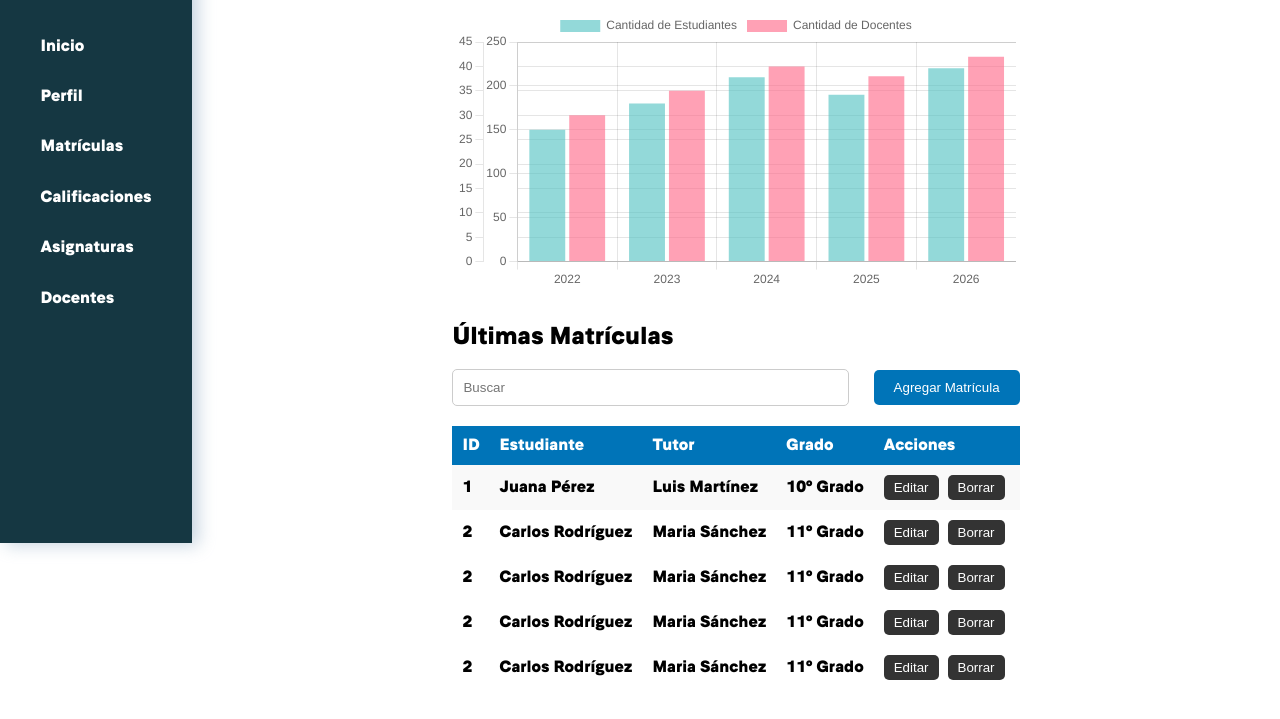
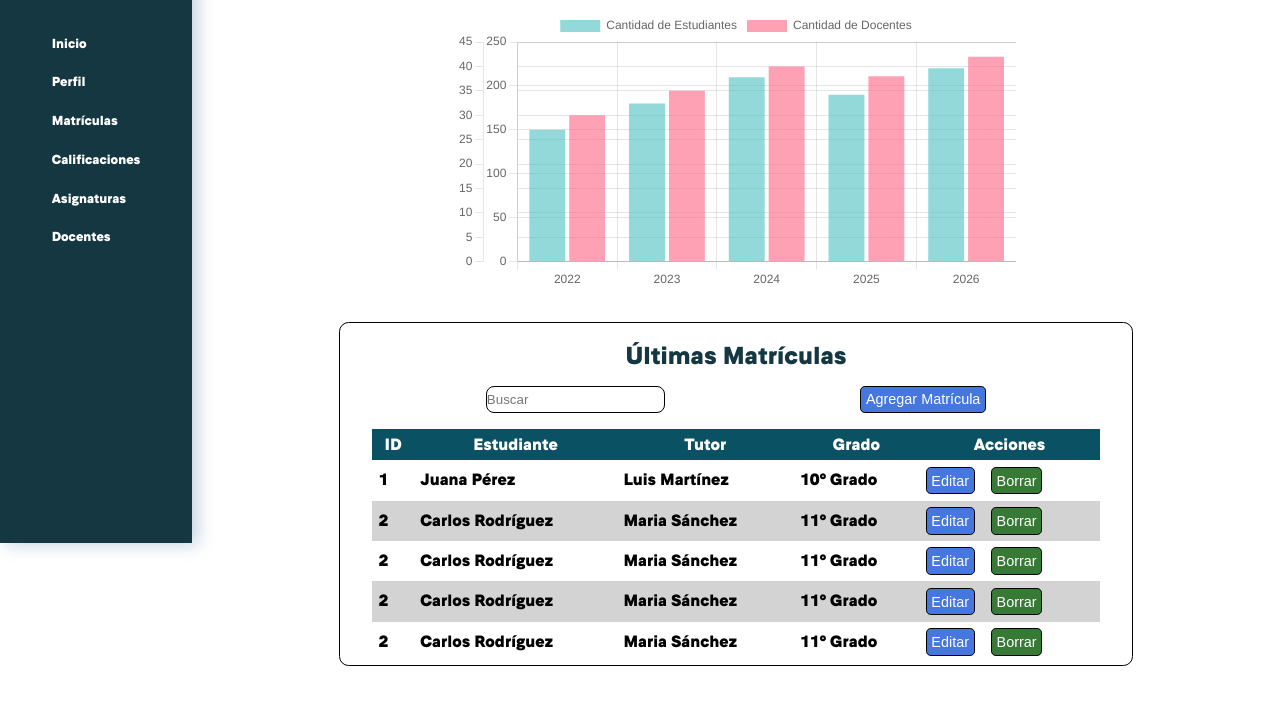
Before and after one commit to Victor-0rtiz/sishum, a website: page sistema.html in a window 1280 px wide. Shown: the part 257-976 px from the top of the page. Drawn offline with nearby package versions, Linux system fonts and the light colour scheme.

Commit message:
Modificaciones a la tabla de matriculas

```diff
--- a/sass/sistema/inicio/_inicio.scss
+++ b/sass/sistema/inicio/_inicio.scss
@@ -1,6 +1,5 @@
 .wrapper {
   display: flex;
-
 
   .lateral {
     position: fixed;
@@ -18,7 +17,7 @@
 
     &__title {
       text-align: center;
-      font-size: 1.2rem;
+      font-size: 1.1rem;
       @include laptop {
         font-size: 1.4rem;
       }
@@ -27,7 +26,8 @@
     &__nav {
       display: flex;
       flex-direction: column;
-      gap: 1rem;
+      gap: 0.5rem;
+      font-size: 0.8rem;
 
       & a {
         text-decoration: none;
@@ -70,7 +70,6 @@
     flex-direction: column;
     margin-left: 12rem;
     & .content {
-
       display: flex;
       justify-content: center;
       align-items: center;
@@ -120,8 +119,8 @@
       &:hover:after {
         width: 100%;
       }
-      &:hover{
-        i{
+      &:hover {
+        i {
           color: rgb(230, 65, 65);
         }
       }
@@ -129,109 +128,94 @@
   }
 }
 
-
-.estadist{
+.estadist {
   display: flex;
   gap: 3rem;
-  &__estudiantes{
+  &__estudiantes {
     padding: 1rem 4rem;
     background-color: rgb(30, 47, 77);
     color: $blanco;
-    border-radius: .5rem;
-
+    border-radius: 0.5rem;
   }
-  &__datos{
+  &__datos {
     margin-top: 1rem;
     display: flex;
     justify-content: center;
     align-items: center;
     font-size: 3rem;
     gap: 2rem;
-    span{
+    span {
       color: $naranja;
     }
-   i{
-    font-size: 2rem;
-   }
+    i {
+      font-size: 2rem;
+    }
   }
-  &__docentes{
-    padding:1rem  3rem;
+  &__docentes {
+    padding: 1rem 3rem;
     background-color: rgb(28, 6, 110);
     color: $blanco;
-    border-radius: .5rem;
+    border-radius: 0.5rem;
   }
-
 }
 
-.grafica{
- width: 35rem;
+.grafica {
+  width: 35rem;
 }
-// Estilos para el bloque de la tabla
 .tabmatricula {
-  &__titulo {
-    font-size: 24px;
-    margin-bottom: 20px;
+  width: 80%;
+  padding: .2rem 2rem;
+  border: 1px solid $negro;
+  border-radius: 0.6rem;
+  &__titulo{
+    color: $azuloscuro;
+    text-align: center;
+    margin: 1rem 0 0 0;
   }
+  &__busqueda{
+    display: flex;
+    justify-content: space-around;
+    padding: 1rem;
+    &--agregar{
+      @include btn-mod($azul, $blanco)
+    }
+    &--input{
+      border: 1px solid $negro;
+      border-radius: .5rem;
+    }
+  }
+  &__tabla{
+    border-collapse: collapse;
+    width: 100%;
+    &--encabezado{
 
-  &__busqueda {
-    display: flex;
-    align-items: center;
-    justify-content: space-between;
+      color: $blanco;
+      background-color: $azuloscuro2;
+      & th{
 
-    &__entrada {
-      width: 70%;
-      padding: 10px;
-      border: 1px solid #ccc;
-      border-radius: 5px;
+        padding: .4rem;
+      }
+    }
+    &--cuerpo{
+      & td{
+        padding: .4rem;
+      }
+      &--par{
+        background: rgb(212, 211, 211);
+      }
+
     }
 
-    &__agregar {
-      padding: 10px 20px;
-      background-color: #0074b8;
-      color: white;
-      border: none;
-      border-radius: 5px;
-      cursor: pointer;
-    }
   }
-
-  &__tabla {
-    width: 100%;
-    border-collapse: collapse;
-    background-color: white;
-    margin-top: 20px;
-
-    &__encabezado {
-      background-color: #0074b8;
-      color: white;
-
-      &__celda {
-        padding: 10px;
-        text-align: left;
-      }
+  &__td--acciones {
+    display: flex;
+    gap: 1rem;
+    .btn-azul {
+      @include btn-mod($azul, $blanco);
     }
 
-    &__fila {
-      &--impar {
-        background-color: #f9f9f9;
-      }
-
-      &--par {
-        background-color: #fff;
-      }
-
-      &__celda {
-        padding: 10px;
-
-        &__boton {
-          padding: 5px 10px;
-          background-color: #333;
-          color: white;
-          border: none;
-          border-radius: 5px;
-          margin-right: 5px;
-        }
-      }
+    .btn-verde {
+      @include btn-mod( $verde, $blanco);
     }
   }
 }
--- a/sass/utilidades/_mixins.scss
+++ b/sass/utilidades/_mixins.scss
@@ -9,3 +9,19 @@
     @content;
   }
 }
+
+@mixin btn-mod($background-color, $color) {
+  background-color: $background-color;
+  color: $color;
+  font-size: 0.9rem;
+  padding: 0.3rem;
+
+  border: 1px solid $negro;
+  border-radius: 0.3rem;
+  cursor: pointer;
+  transition: background-color 0.3s;
+
+  &:hover {
+    background-color: darken($background-color, 10%);
+  }
+}
--- a/sass/utilidades/_variables.scss
+++ b/sass/utilidades/_variables.scss
@@ -4,6 +4,11 @@ $negro: black;
 $azuloscuro: #153742;
 $azuloscuro2: rgb(11, 81, 100);
 $rojo: red;
-$verde: green;
+$rojohover: rgb(110, 10, 10);
+$verde: rgb(54, 122, 54);
+$verdehover: rgb(4, 65, 4);
 $cyan: #0da08f;
 $cyan2:rgb(13, 95, 86);
+
+$azul: rgb(70, 119, 223);
+$azulhover: rgb(11, 11, 128);
--- a/sistema.html
+++ b/sistema.html
@@ -75,74 +75,109 @@
           <div class="tabmatricula">
             <h2 class="tabmatricula__titulo">Últimas Matrículas</h2>
             <div class="tabmatricula__busqueda">
-              <input type="text" class="tabmatricula__busqueda__entrada" placeholder="Buscar" />
-              <button class="tabmatricula__busqueda__agregar">Agregar Matrícula</button>
+              <input
+                type="text"
+                class="tabmatricula__busqueda--input"
+                placeholder="Buscar"
+              />
+              <button class="tabmatricula__busqueda--agregar">
+                Agregar Matrícula
+              </button>
             </div>
             <table class="tabmatricula__tabla">
-              <thead class="tabmatricula__tabla__encabezado">
+              <thead class="tabmatricula__tabla--encabezado">
                 <tr>
-                  <th class="tabmatricula__tabla__encabezado__celda">ID</th>
-                  <th class="tabmatricula__tabla__encabezado__celda">Estudiante</th>
-                  <th class="tabmatricula__tabla__encabezado__celda">Tutor</th>
-                  <th class="tabmatricula__tabla__encabezado__celda">Grado</th>
-                  <th class="tabmatricula__tabla__encabezado__celda">Acciones</th>
+                  <th class="tabmatricula__th">ID</th>
+                  <th class="tabmatricula__th">Estudiante</th>
+                  <th class="tabmatricula__th">Tutor</th>
+                  <th class="tabmatricula__th">Grado</th>
+                  <th class="tabmatricula__th">Acciones</th>
                 </tr>
               </thead>
               <tbody>
-                <tr class="tabmatricula__tabla__fila tabmatricula__tabla__fila--impar">
-                  <td class="tabmatricula__tabla__fila__celda">1</td>
-                  <td class="tabmatricula__tabla__fila__celda">Juana Pérez</td>
-                  <td class="tabmatricula__tabla__fila__celda">Luis Martínez</td>
-                  <td class="tabmatricula__tabla__fila__celda">10º Grado</td>
-                  <td class="tabmatricula__tabla__fila__celda">
-                    <button class="tabmatricula__tabla__fila__celda__boton">Editar</button>
-                    <button class="tabmatricula__tabla__fila__celda__boton">Borrar</button>
+                <tr
+                  class="tabmatricula__tabla--cuerpo tabmatricula__tabla--cuerpo--impar"
+                >
+                  <td class="tabmatricula__td">1</td>
+                  <td class="tabmatricula__td">Juana Pérez</td>
+                  <td class="tabmatricula__td">Luis Martínez</td>
+                  <td class="tabmatricula__td">10º Grado</td>
+                  <td class="tabmatricula__td--acciones">
+                    <button class="tabmatricula__td--boton btn-azul">
+                      Editar
+                    </button>
+                    <button class="tabmatricula__td--boton btn-verde">
+                      Borrar
+                    </button>
                   </td>
                 </tr>
-                <tr class="tabmatricula__tabla__fila tabmatricula__tabla__fila--par">
-                  <td class="tabmatricula__tabla__fila__celda">2</td>
-                  <td class="tabmatricula__tabla__fila__celda">Carlos Rodríguez</td>
-                  <td class="tabmatricula__tabla__fila__celda">Maria Sánchez</td>
-                  <td class="tabmatricula__tabla__fila__celda">11º Grado</td>
-                  <td class="tabmatricula__tabla__fila__celda">
-                    <button class="tabmatricula__tabla__fila__celda__boton">Editar</button>
-                    <button class="tabmatricula__tabla__fila__celda__boton">Borrar</button>
+                <tr
+                  class="tabmatricula__tabla--cuerpo tabmatricula__tabla--cuerpo--par"
+                >
+                  <td class="tabmatricula__td">2</td>
+                  <td class="tabmatricula__td">Carlos Rodríguez</td>
+                  <td class="tabmatricula__td">Maria Sánchez</td>
+                  <td class="tabmatricula__td">11º Grado</td>
+                  <td class="tabmatricula__td--acciones">
+                    <button class="tabmatricula__td--boton btn-azul">
+                      Editar
+                    </button>
+                    <button class="tabmatricula__td--boton btn-verde">
+                      Borrar
+                    </button>
                   </td>
                 </tr>
-                <tr class="tabmatricula__tabla__fila tabmatricula__tabla__fila--par">
-                  <td class="tabmatricula__tabla__fila__celda">2</td>
-                  <td class="tabmatricula__tabla__fila__celda">Carlos Rodríguez</td>
-                  <td class="tabmatricula__tabla__fila__celda">Maria Sánchez</td>
-                  <td class="tabmatricula__tabla__fila__celda">11º Grado</td>
-                  <td class="tabmatricula__tabla__fila__celda">
-                    <button class="tabmatricula__tabla__fila__celda__boton">Editar</button>
-                    <button class="tabmatricula__tabla__fila__celda__boton">Borrar</button>
+                <tr
+                  class="tabmatricula__tabla--cuerpo tabmatricula__tabla--cuerpo--impar"
+                >
+                  <td class="tabmatricula__td">2</td>
+                  <td class="tabmatricula__td">Carlos Rodríguez</td>
+                  <td class="tabmatricula__td">Maria Sánchez</td>
+                  <td class="tabmatricula__td">11º Grado</td>
+                  <td class="tabmatricula__td--acciones">
+                    <button class="tabmatricula__td--boton btn-azul">
+                      Editar
+                    </button>
+                    <button class="tabmatricula__td--boton btn-verde">
+                      Borrar
+                    </button>
                   </td>
                 </tr>
-                <tr class="tabmatricula__tabla__fila tabmatricula__tabla__fila--par">
-                  <td class="tabmatricula__tabla__fila__celda">2</td>
-                  <td class="tabmatricula__tabla__fila__celda">Carlos Rodríguez</td>
-                  <td class="tabmatricula__tabla__fila__celda">Maria Sánchez</td>
-                  <td class="tabmatricula__tabla__fila__celda">11º Grado</td>
-                  <td class="tabmatricula__tabla__fila__celda">
-                    <button class="tabmatricula__tabla__fila__celda__boton">Editar</button>
-                    <button class="tabmatricula__tabla__fila__celda__boton">Borrar</button>
+                <tr
+                  class="tabmatricula__tabla--cuerpo tabmatricula__tabla--cuerpo--par"
+                >
+                  <td class="tabmatricula__td">2</td>
+                  <td class="tabmatricula__td">Carlos Rodríguez</td>
+                  <td class="tabmatricula__td">Maria Sánchez</td>
+                  <td class="tabmatricula__td">11º Grado</td>
+                  <td class="tabmatricula__td--acciones">
+                    <button class="tabmatricula__td--boton btn-azul">
+                      Editar
+                    </button>
+                    <button class="tabmatricula__td--boton btn-verde">
+                      Borrar
+                    </button>
                   </td>
                 </tr>
-                <tr class="tabmatricula__tabla__fila tabmatricula__tabla__fila--par">
-                  <td class="tabmatricula__tabla__fila__celda">2</td>
-                  <td class="tabmatricula__tabla__fila__celda">Carlos Rodríguez</td>
-                  <td class="tabmatricula__tabla__fila__celda">Maria Sánchez</td>
-                  <td class="tabmatricula__tabla__fila__celda">11º Grado</td>
-                  <td class="tabmatricula__tabla__fila__celda">
-                    <button class="tabmatricula__tabla__fila__celda__boton">Editar</button>
-                    <button class="tabmatricula__tabla__fila__celda__boton">Borrar</button>
+                <tr
+                  class="tabmatricula__tabla--cuerpo tabmatricula__tabla--cuerpo--impar"
+                >
+                  <td class="tabmatricula__td">2</td>
+                  <td class="tabmatricula__td">Carlos Rodríguez</td>
+                  <td class="tabmatricula__td">Maria Sánchez</td>
+                  <td class="tabmatricula__td">11º Grado</td>
+                  <td class="tabmatricula__td--acciones">
+                    <button class="tabmatricula__td--boton btn-azul">
+                      Editar
+                    </button>
+                    <button class="tabmatricula__td--boton btn-verde">
+                      Borrar
+                    </button>
                   </td>
                 </tr>
               </tbody>
             </table>
           </div>
-
         </main>
       </div>
     </div>
```
Also changed, not shown: src/css/index.css, 1 other file.
